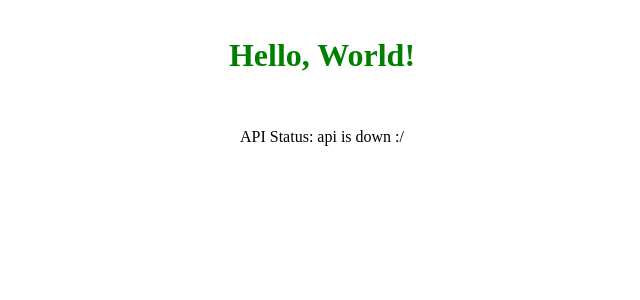
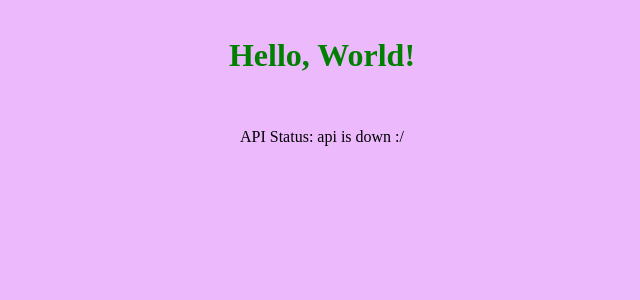
Before and after one commit to marinodomenick/PokeMart, a React (Create React App) app: page / in a window 1280 px wide. Shown: the top 300 px of the page, without its empty margins (318-958 px from the left). Built offline with nearby package versions, Linux system fonts and the light colour scheme; no server answers.

Commit message:
app spun up

```diff
--- a/public/index.html
+++ b/public/index.html
@@ -3,7 +3,7 @@
   <head>
     <meta charset="UTF-8" />
     <meta name="viewport" content="width=device-width, initial-scale=1.0" />
-    <title>Full-Stack App</title>
+    <title>SafariZone</title>
   </head>
   <body>
     <div id="root"></div>
--- a/src/index.js
+++ b/src/index.js
@@ -1,10 +1,16 @@
 import React from "react";
 import ReactDOM from "react-dom";
 import { App } from "./components";
+import { BrowserRouter } from "react-router-dom";
 // css stylesheets can be created for each component
 // place them in the src/style directory, and import them like this:
 import "./style/index.css";
 
-ReactDOM.render(<App />, document.getElementById("root"));
-
-// test comment
+ReactDOM.render(
+  <React.StrictMode>
+    <BrowserRouter>
+      <App />
+    </BrowserRouter>
+  </React.StrictMode>,
+  document.getElementById("root")
+);
--- a/src/style/index.css
+++ b/src/style/index.css
@@ -2,6 +2,7 @@
 
 * {
   box-sizing: border-box;
+  background-color: #ecb9fd;
 }
 
 :root {
```
Also changed, not shown: src/components/App.js (+5 -5 lines).
